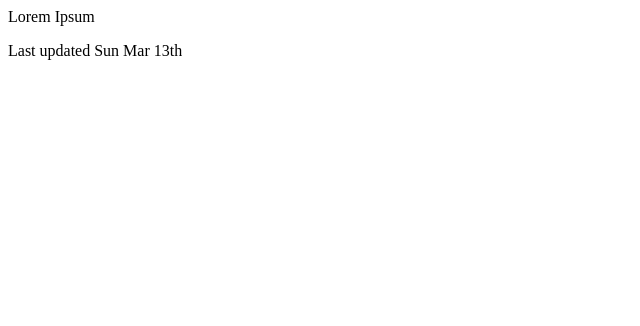
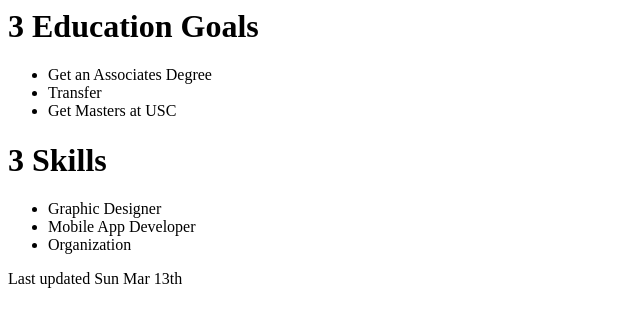
Before and after one commit to doranteseric/CIS162, a plain HTML site: page about.html in a window 1280 px wide. Shown: the whole page, without its empty margins (0-640 px from the left). Drawn offline with Linux system fonts and the light colour scheme.

Commit message:
Add files via upload
Forgot the Headers and Lists.

```diff
--- a/about.html
+++ b/about.html
@@ -5,7 +5,18 @@
         <title>About</title>
     </head>
     <body>
-        <p>Lorem Ipsum</p>
+        <h1>3 Education Goals</h1>
+        <ul>
+            <li>Get an Associates Degree</li>
+            <li>Transfer</li>
+            <li>Get Masters at USC</li>
+        </ul>
+        <h1>3 Skills</h1>
+        <ul>
+            <li>Graphic Designer</li>
+            <li>Mobile App Developer</li>
+            <li>Organization</li>
+        </ul>
         <footer>Last updated Sun Mar 13th</footer>
     </body>
 </html>
```
